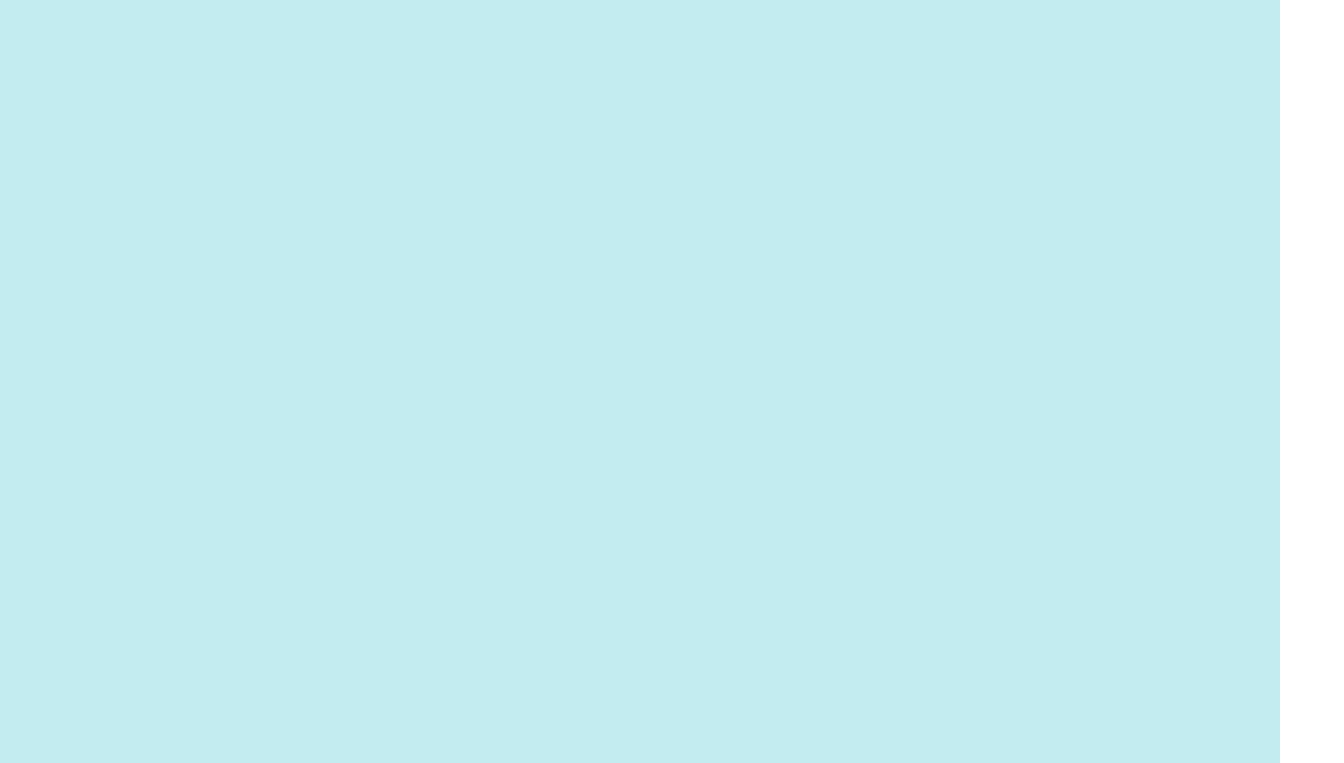
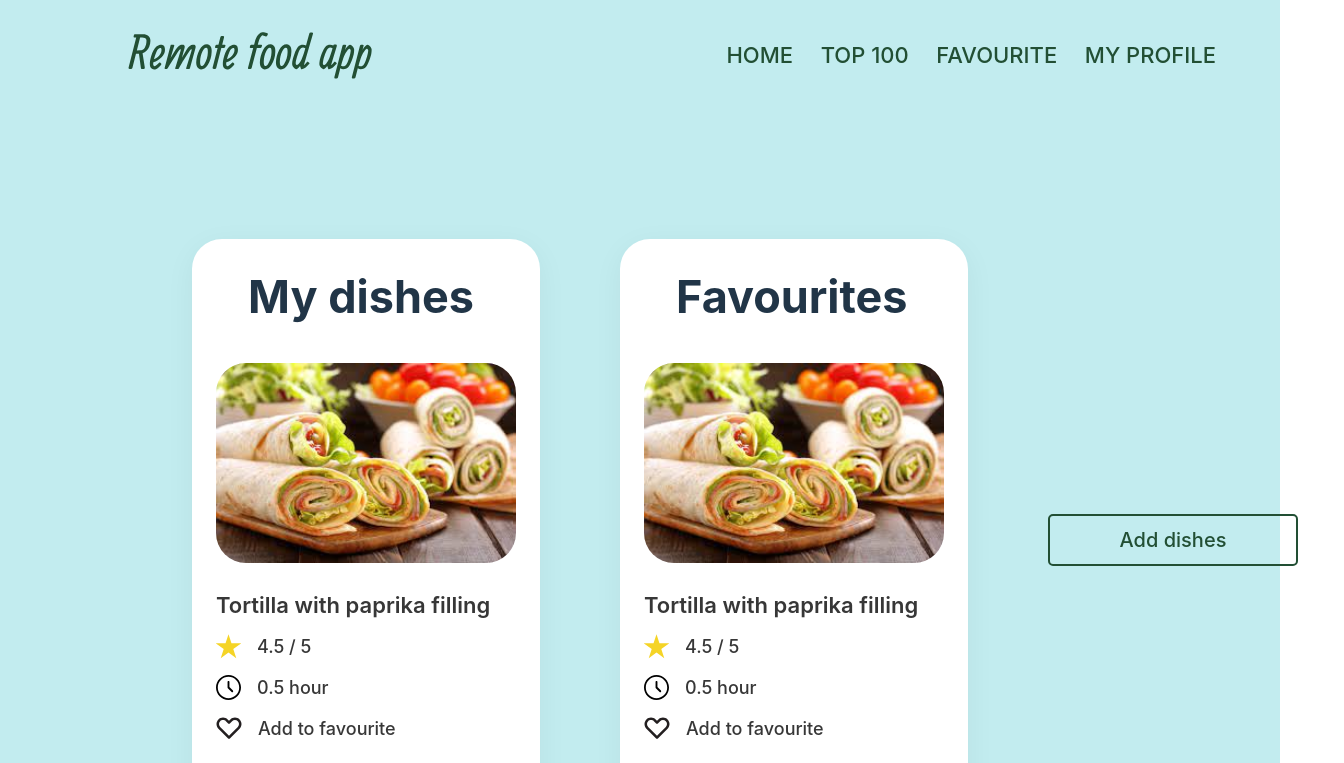
Before and after one commit to AWSB-2023/RemoteFoodApp-FE, a React (Vite) app: page /profile in a window 1280 px wide. Before the commit this address had no page. Shown: the top 763 px of the page, 1344 px wide, since content can reach past the window. Built offline with nearby package versions, Linux system fonts and the light colour scheme.

Commit message:
added profile page

```diff
--- a/src/App.tsx
+++ b/src/App.tsx
@@ -9,6 +9,9 @@ import DishPage from './pages/DishPage/DishPage';
 import SignUp from './pages/Login/SignUp';
 import SeeAll from './pages/SeeAll/SeeAll';
 import AddPage from './pages/AddPage/AddPage';
+import ProfilePage from './pages/ProfilePage/ProfilePage';
+import Favourites from './pages/ProfilePage/Favourites';
+import MyDishes from './pages/ProfilePage/MyDishes';
 
 function App() {
   return (
@@ -26,6 +29,9 @@ function App() {
             <Route path='/home' element={<HomePage />} />
             <Route path='/top' element={<TopPage />} />
             <Route path='/add' element={<AddPage />} />
+            <Route path='/profile' element={<ProfilePage />} />
+            <Route path='/favourites' element={<Favourites />} />
+            <Route path='/mydishes' element={<MyDishes />} />
             <Route path='/all' element={<SeeAll />} />
             <Route path='/all/:countryName' element={<SeeAll />} />
             <Route path='/dish/:dishId' element={<DishPage />} />
--- /dev/null
+++ b/src/pages/ProfilePage/Favourites.tsx
@@ -0,0 +1,41 @@
+import './ProfilePage.scss';
+import { mockData } from '../../mocks/mockData';
+import FoodRow from '../../components/FoodComponent/FoodRow';
+import { useState } from 'react';
+
+export default function Favourites() {
+  const [displayedOnPage, setDisplayedOnPage] = useState(6);
+
+  return (
+    <div className='landing-page'>
+      <div className='see-all'>
+        <div className='see-all-country'>Favourites</div>
+        <div className='all-foods'>
+          {mockData.slice(0, displayedOnPage).map((el, index) => (
+            <div className='top-food-row'>
+              <FoodRow
+                key={index}
+                name={el.name}
+                image={el.img}
+                rating={el.rating}
+                time={el.time}
+                id={el.id}
+                small={true}
+              />
+            </div>
+          ))}
+        </div>
+        {displayedOnPage < mockData.length && (
+          <div>
+            <button
+              className='custom-button'
+              onClick={() => setDisplayedOnPage(displayedOnPage + 10)}
+            >
+              See more
+            </button>
+          </div>
+        )}
+      </div>
+    </div>
+  );
+}
--- /dev/null
+++ b/src/pages/ProfilePage/MyDishes.tsx
@@ -0,0 +1,41 @@
+import './ProfilePage.scss';
+import { mockData } from '../../mocks/mockData';
+import FoodRow from '../../components/FoodComponent/FoodRow';
+import { useState } from 'react';
+
+export default function MyDishes() {
+  const [displayedOnPage, setDisplayedOnPage] = useState(6);
+
+  return (
+    <div className='landing-page'>
+      <div className='see-all'>
+        <div className='see-all-country'>My dishes</div>
+        <div className='all-foods'>
+          {mockData.slice(0, displayedOnPage).map((el, index) => (
+            <div className='top-food-row'>
+              <FoodRow
+                key={index}
+                name={el.name}
+                image={el.img}
+                rating={el.rating}
+                time={el.time}
+                id={el.id}
+                small={true}
+              />
+            </div>
+          ))}
+        </div>
+        {displayedOnPage < mockData.length && (
+          <div>
+            <button
+              className='custom-button'
+              onClick={() => setDisplayedOnPage(displayedOnPage + 10)}
+            >
+              See more
+            </button>
+          </div>
+        )}
+      </div>
+    </div>
+  );
+}
--- /dev/null
+++ b/src/pages/ProfilePage/ProfilePage.scss
@@ -0,0 +1,30 @@
+.profile-page {
+    margin: 10rem 10rem;
+    display: flex;
+    flex-direction: row;
+    gap: 5rem;
+
+    .btn-section {
+        margin: auto 0;
+    }
+}
+
+.profile-section {
+    background-color: var(--white);
+    width: 378px;
+    border-radius: 30px;
+    box-shadow: 0px 7px 30px 0px #0000000D;
+    padding: 1.5rem;
+
+    .sec-title {
+        font-size: 45px;
+        font-weight: 700;
+        text-align: left;
+        padding-left: 2rem;
+        margin-bottom: 2rem;
+    }
+    .info {
+        font-size: 22px;
+        font-weight: 500;
+    }
+}
--- /dev/null
+++ b/src/pages/ProfilePage/ProfilePage.tsx
@@ -0,0 +1,60 @@
+import './ProfilePage.scss';
+import { mockData } from '../../mocks/mockData';
+import FoodColumn from '../../components/FoodComponent/FoodColumn';
+import { IDish } from '../../utils/interfaces';
+import { useNavigate } from 'react-router-dom';
+
+export default function ProfilePage() {
+  const navigate = useNavigate();
+  const renderSection = (title: string, data: IDish[]) => {
+    return (
+      <div className='profile-section'>
+        <div className='sec-title'>{title}</div>
+        {data.length === 0 ? (
+          <div className='info'>Dishes list is empty</div>
+        ) : (
+          <div>
+            {data.slice(0, 1).map((el, index) => (
+              <div className='top-food-row'>
+                <FoodColumn
+                  key={index}
+                  name={el.name}
+                  image={el.img}
+                  rating={el.rating}
+                  time={el.time}
+                  id={el.id}
+                />
+              </div>
+            ))}
+            {data.length > 1 && (
+              <button
+                style={{ marginTop: 20 }}
+                className='custom-button'
+                onClick={() =>
+                  navigate(`/${title.replace(/\s+/g, '').toLowerCase()}`)
+                }
+              >
+                See all
+              </button>
+            )}
+          </div>
+        )}
+      </div>
+    );
+  };
+
+  return (
+    <div className='profile-page'>
+      {renderSection('My dishes', mockData)}
+      {renderSection('Favourites', mockData)}
+      <div className='btn-section'>
+        <button
+          className='custom-button add-btn'
+          onClick={() => navigate('/add')}
+        >
+          Add dishes
+        </button>
+      </div>
+    </div>
+  );
+}
```
